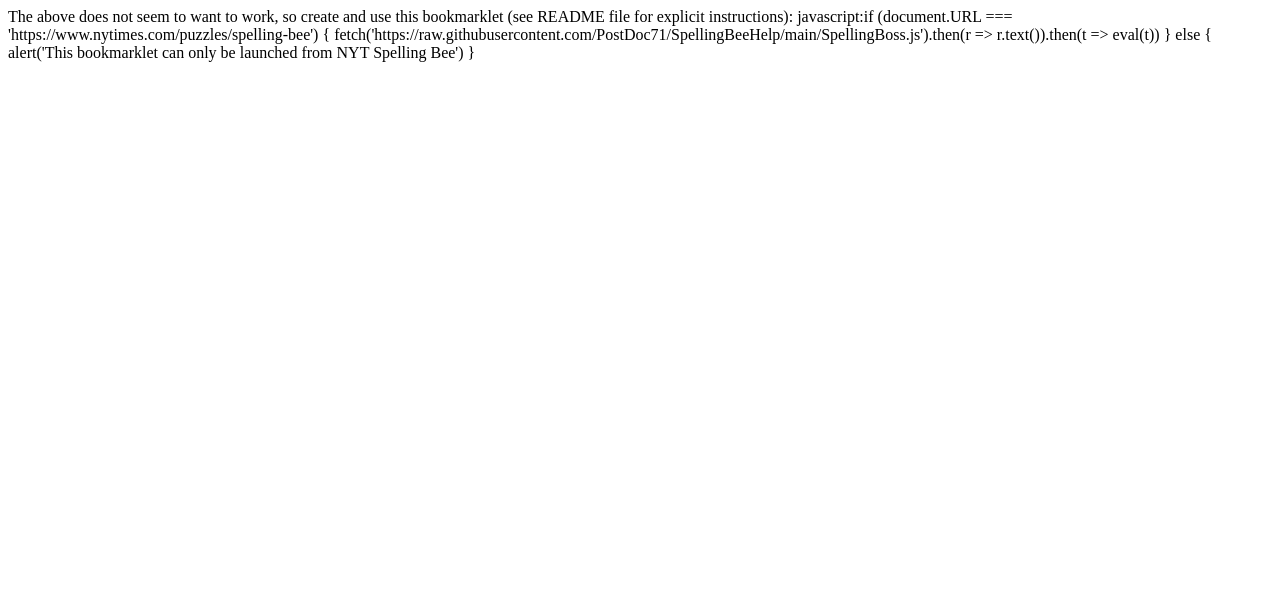
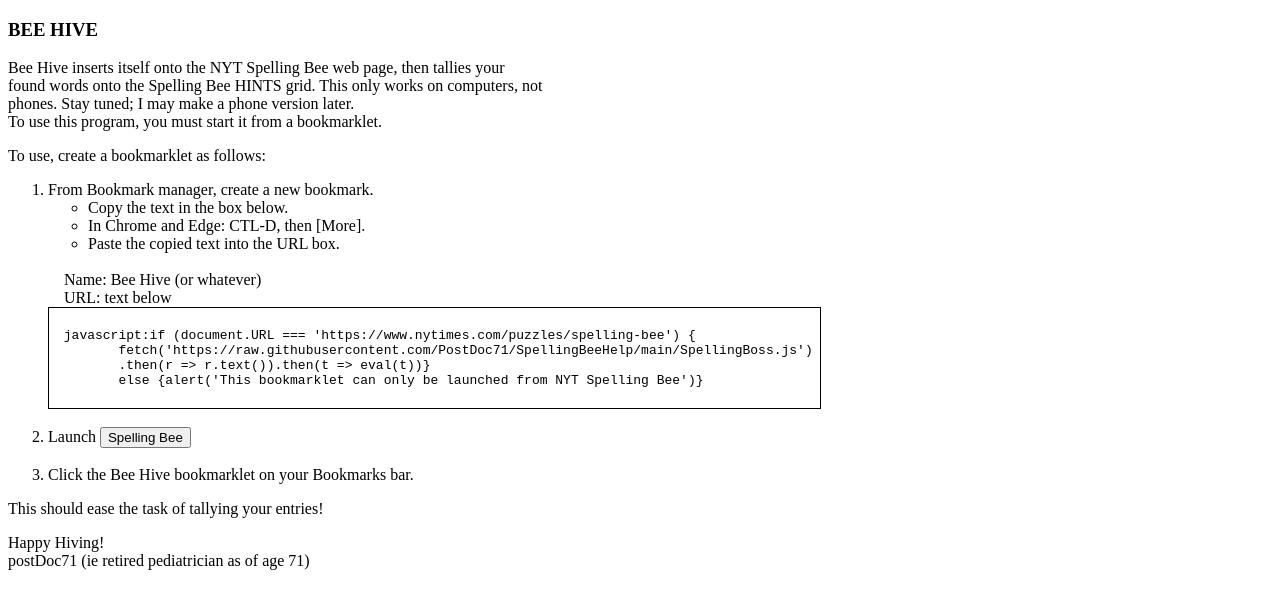
Before and after one commit to bmarcotte/SpellingBeeHelp, a plain HTML site: page index.html in a window 1280 px wide. Drawn offline with Linux system fonts and the light colour scheme.

Commit message:
Release 1.0

```diff
--- a/index.html
+++ b/index.html
@@ -1,16 +1,68 @@
+<!DOCTYPE html>
 <html>
-<a href="javascript:fetch('https://raw.githubusercontent.com/PostDoc71/SpellingBeeHelp/main/SpellingBoss.js').then(r => r.text()).then(t => eval(t))"></a>
-The above does not seem to want to work, so create and use this bookmarklet (see README file for
-explicit instructions):
+<body>
 
-javascript:if (document.URL === 'https://www.nytimes.com/puzzles/spelling-bee') {
-    fetch('https://raw.githubusercontent.com/PostDoc71/SpellingBeeHelp/main/SpellingBoss.js').then(r => r.text()).then(t => eval(t))
-} else {
-    alert('This bookmarklet can only be launched from NYT Spelling Bee')
-}
+<head>
+    <meta charset="UTF-8">
+    <meta http-equiv="X-UA-Compatible" content="IE=edge">
+    <meta name="viewport" content="width=device-width, initial-scale=1.0">
+    <meta autocomplete="off">
+    <meta font-family="Arial, Helvetica, sans-serif">
+    <title>Bee Hive</title>
+</head>
 
+<H3>BEE HIVE</H3>
+
+<p>Bee Hive inserts itself onto the NYT Spelling Bee web page, then tallies your <br>
+found words onto the Spelling Bee HINTS grid.  This only works on computers, not<br>
+phones.  Stay tuned; I may make a phone version later.<br>
+To use this program, you must start it from a bookmarklet.</p>
+
+<p>To use, create a bookmarklet as follows:</p>
+<ol>
+	<li>From Bookmark manager, create a new bookmark.<br>
+        <ul>
+            <li>Copy the text in the box below.<br>
+            <li>In Chrome and Edge: CTL-D, then [More].<br>
+            <li>Paste the copied text into the URL box.</li><br>
+        </ul>
+        <dt>&nbsp&nbsp&nbsp&nbspName:  Bee Hive (or whatever)</dt>
+        <dt>&nbsp&nbsp&nbsp&nbspURL: text below<br></dt>
+        <dt><table id="bookmarklet"><tr><td><pre> javascript:if (document.URL === 'https://www.nytimes.com/puzzles/spelling-bee') {
+        fetch('https://raw.githubusercontent.com/PostDoc71/SpellingBeeHelp/main/SpellingBoss.js')
+        .then(r => r.text()).then(t => eval(t))}
+        else {alert('This bookmarklet can only be launched from NYT Spelling Bee')} </pre></td></tr></table></dt><br></li>
+    <!-- <li>Launch <a id="lnk" href="https://www.nytimes.com/puzzles/spelling-bee" title="Click to start Spelling Bee">Spelling Bee</a><br><br></li> -->
+    <li>Launch <button title="Click to start Spelling Bee" onclick="document.location='https://www.nytimes.com/puzzles/spelling-bee'">Spelling Bee</button></li><br>
+    <li>Click the Bee Hive bookmarklet on your Bookmarks bar.</li>
+</ol>
+
+<p>This should ease the task of tallying your entries!</p>
+
+<p>Happy Hiving!<br>postDoc71 (ie retired pediatrician as of age 71)</p>
+
+<style>
+    #bookmarklet {
+        border: 1px solid black;
+        width: 40ch;
+        padding: 4px;
+    }
+    #lnk:link {
+        color:darkblue;
+        background-color: whitesmoke;;
+        text-decoration: none;
+    }
+    #lnk:hover {
+        color: darkred;
+        background-color: whitesmoke;
+        text-decoration: none;
+    }
+</style>
+
+</body>
 </html>
-<!--
+
+<!-- STUFF BELOW.  KINDLY IGNORE.
 ==========================================================================
     SEE getGeniusScore: SELECTS 8th ELEMENT
     document.querySelector('[title="Click to see today’s ranks"]').click();
```
Also changed, not shown: SpellingBoss.js (+5 -5 lines), 1 other file.
